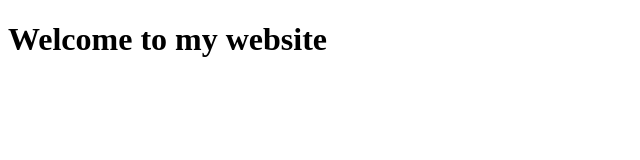
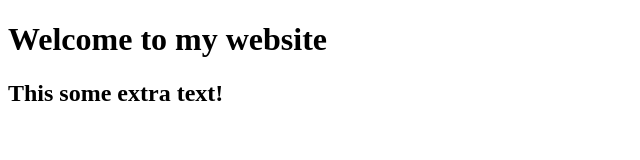
Before and after one commit to RemseyMailjard/Project_1, a plain HTML site: page index.html in a window 1280 px wide. Shown: the whole page, without its empty margins (0-640 px from the left). Drawn offline with Linux system fonts and the light colour scheme.

Commit message:
Update to index.html
Update to index.html

```diff
--- a/index.html
+++ b/index.html
@@ -5,7 +5,8 @@
     <meta name="viewport" content="width=device-width, initial-scale=1.0">
     <title>Remsey Mailjard</title>
 </head>
-    <h1>Welcome to my website</h1>
+    <h1>Welcome to my website </h1>
+    <h2>This some extra text!</h2>
 <body>
 
 </body>
```
